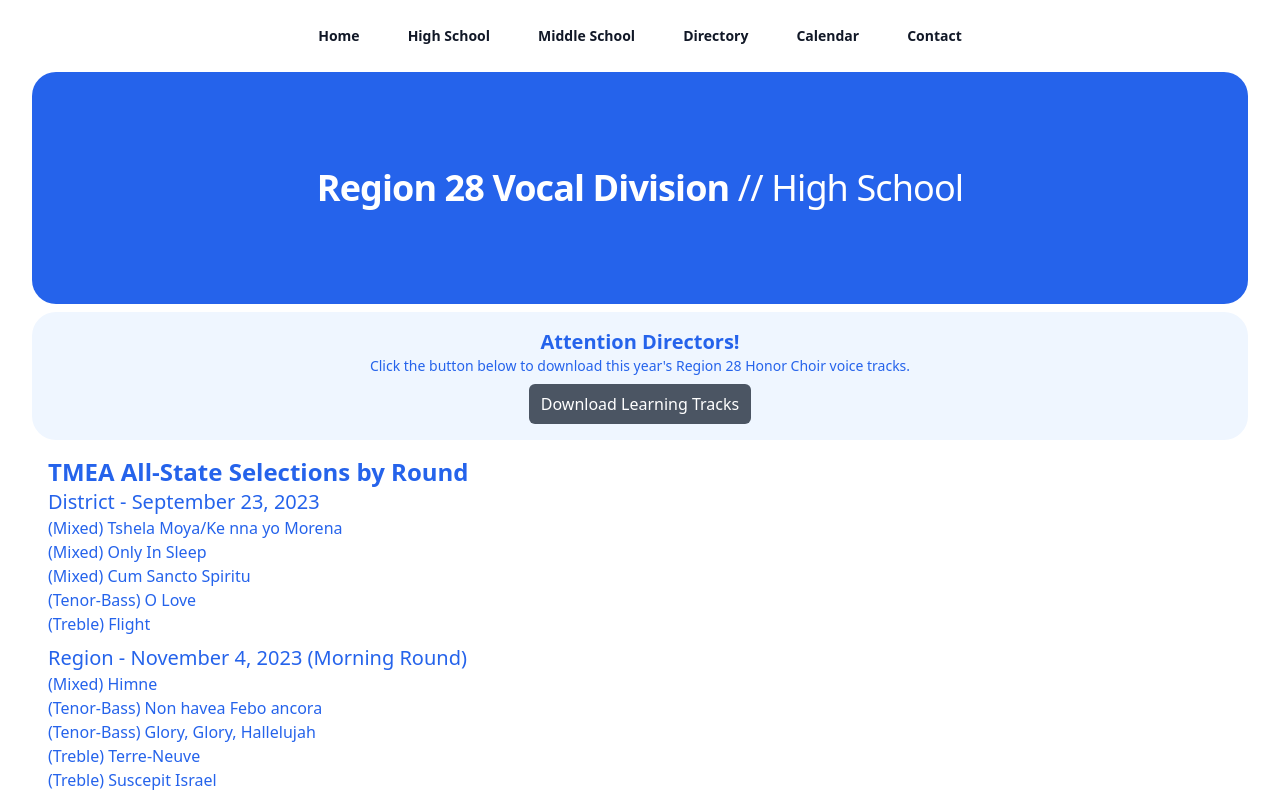
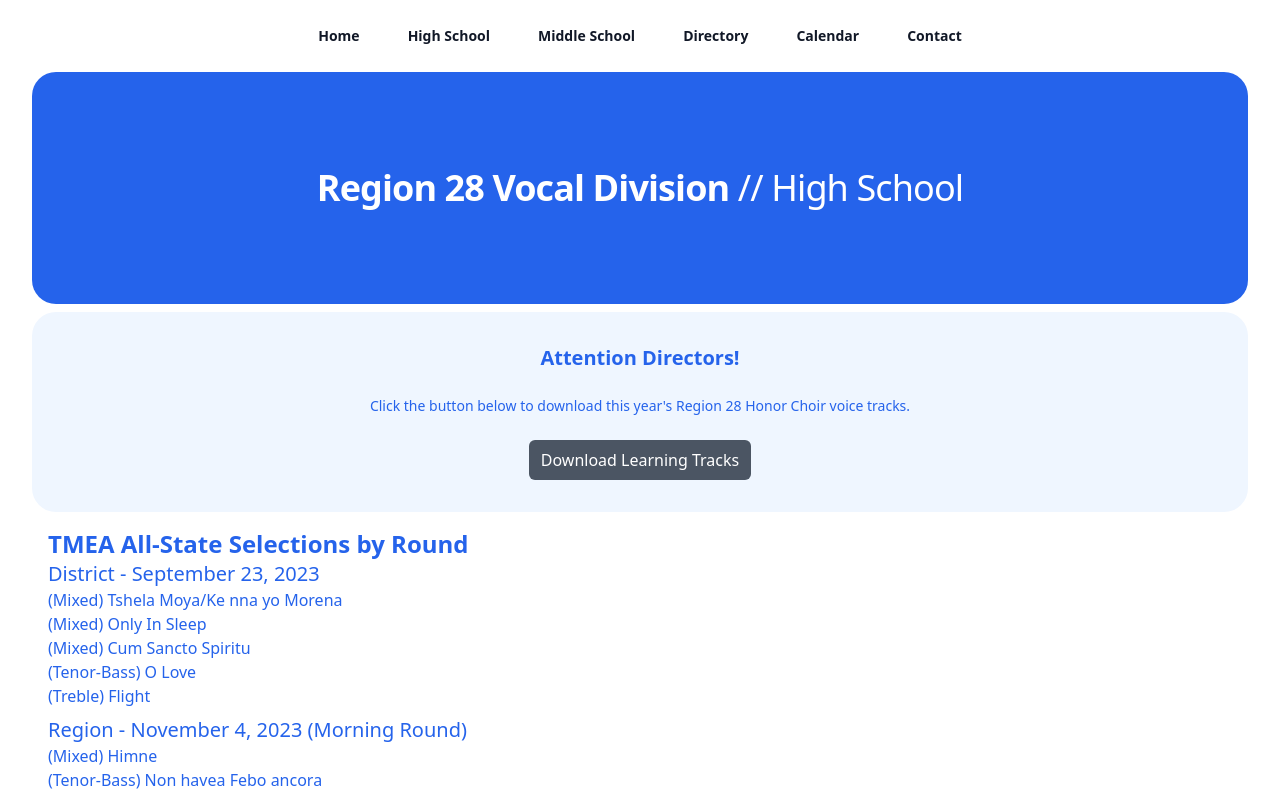
Before and after one commit to jwhitney2209/region-28-vite, a React (Vite) app: page /high-school in a window 1280 px wide. Shown: the top 796 px of the page. Built offline with nearby package versions, Linux system fonts and the light colour scheme.

Commit message:
added link to button for downloads

```diff
--- a/src/pages/HighSchool.jsx
+++ b/src/pages/HighSchool.jsx
@@ -52,8 +52,8 @@
           </h2>
         </div>
         <div className="py-2">
-          <div className="sm:rounded-3xl p-4 bg-blue-50">
-            <div className="text-center">
+          <div className="sm:rounded-3xl px-4 py-8 bg-blue-50">
+            <div className="text-center space-y-6">
               <h1 className="text-xl text-blue-600 font-semibold">
                 Attention Directors!
               </h1>
@@ -62,7 +62,7 @@
                 Honor Choir voice tracks.
               </p>
               <button className="mt-2 rounded-md px-3 py-2 text-white bg-gray-600 hover:bg-gray-500">
-                Download Learning Tracks
+                <a href="https://drive.google.com/drive/folders/1yZYyilJtKZ3aSMuaJFf2g_DU2KDxpzsO?usp=sharing" target="_blank" rel="noreferrer">Download Learning Tracks</a>
               </button>
             </div>
           </div>
```
